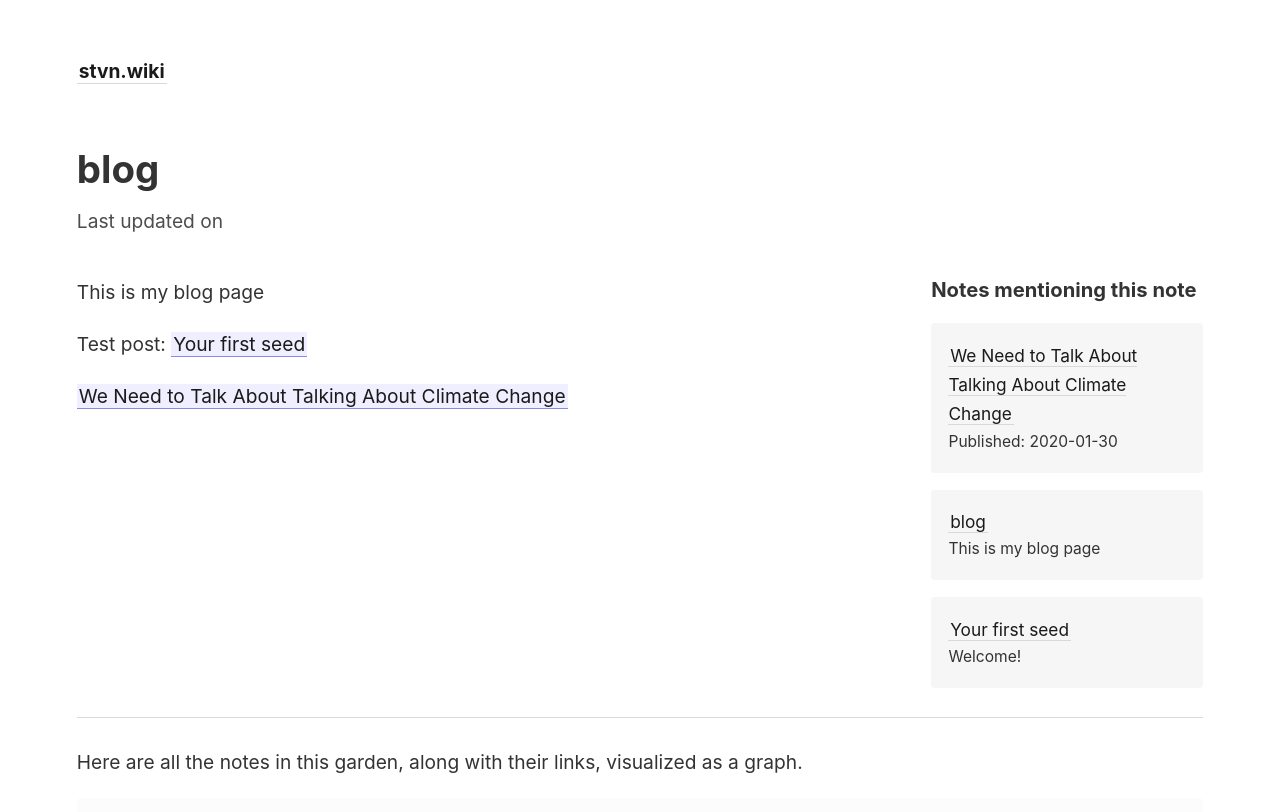
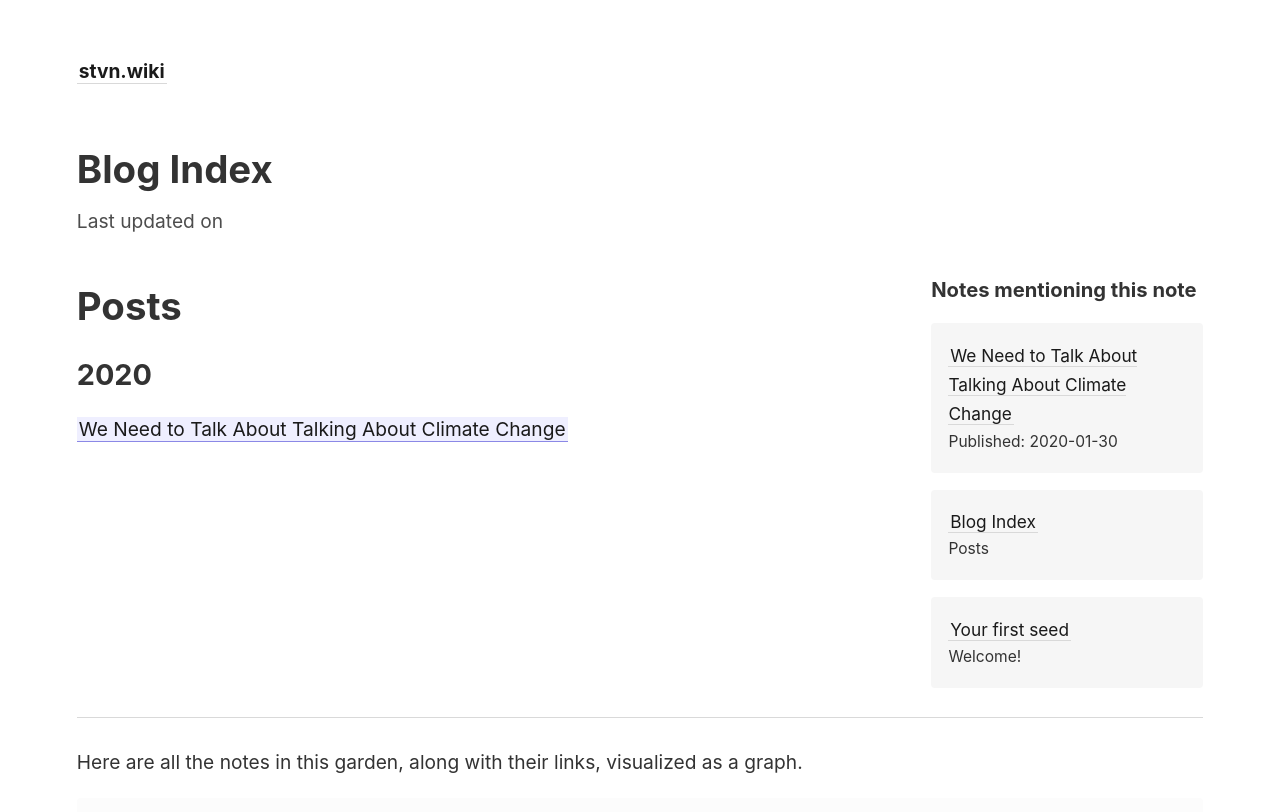
Before and after one commit to stvnxsmth/digital-garden-jekyll, a Jekyll site: the page built from _notes/blog.md, in a window 1280 px wide and 900 px high. Shown: the top 812 px of the window. Built offline with Jekyll 4.4.1, drawn with Linux system fonts in a browser that asks for light colours.

Commit message:
blog page edits

```diff
--- a/_notes/blog.md
+++ b/_notes/blog.md
@@ -1,10 +1,8 @@
 ---
-title: blog
+title: Blog Index
 permalink: /blog
 ---
+# Posts
 
-This is my blog page
-
-Test post: [[Your first seed]]
-
+## 2020
 [[We Need to Talk About Talking About Climate Change]]
```
